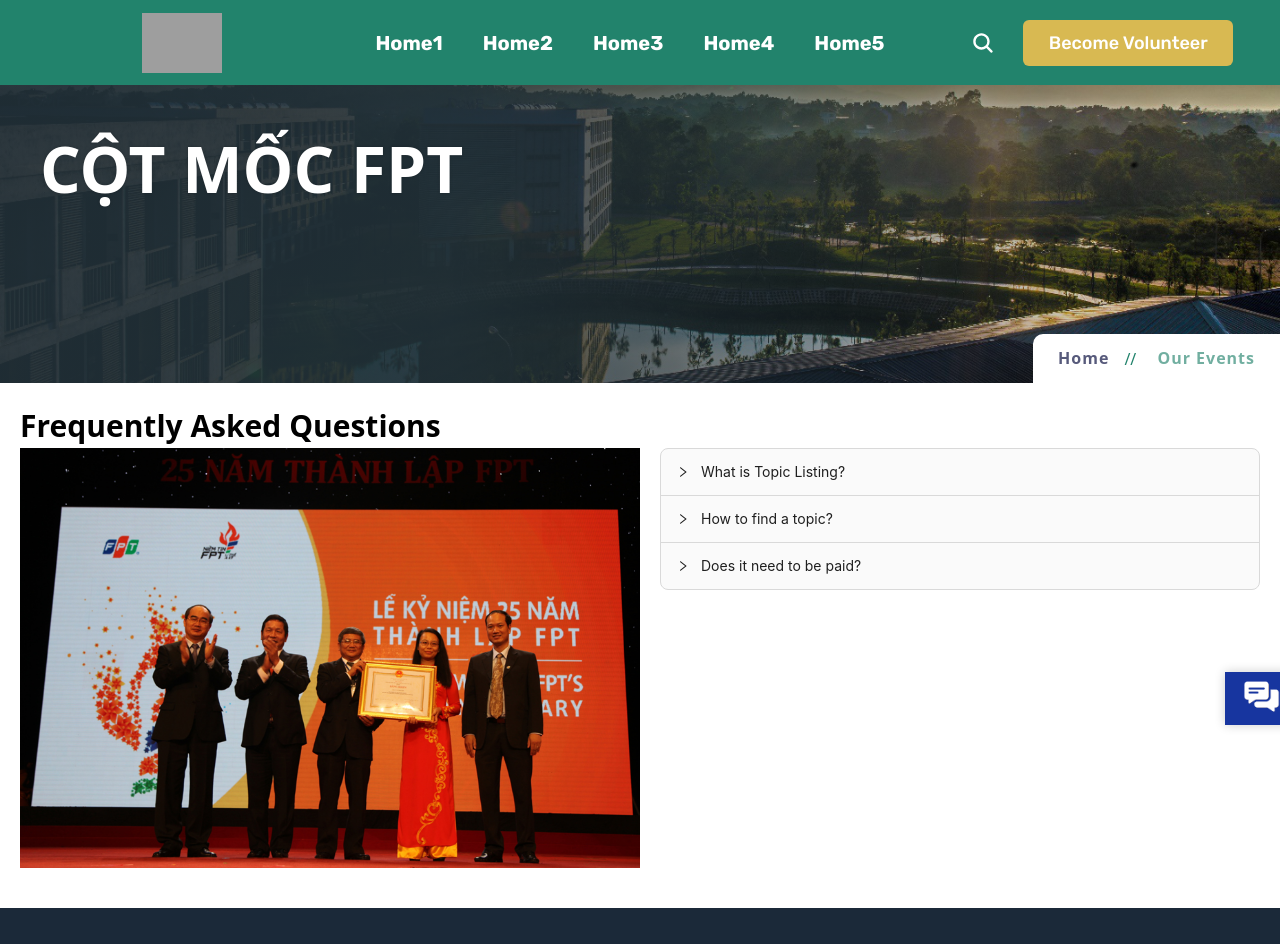
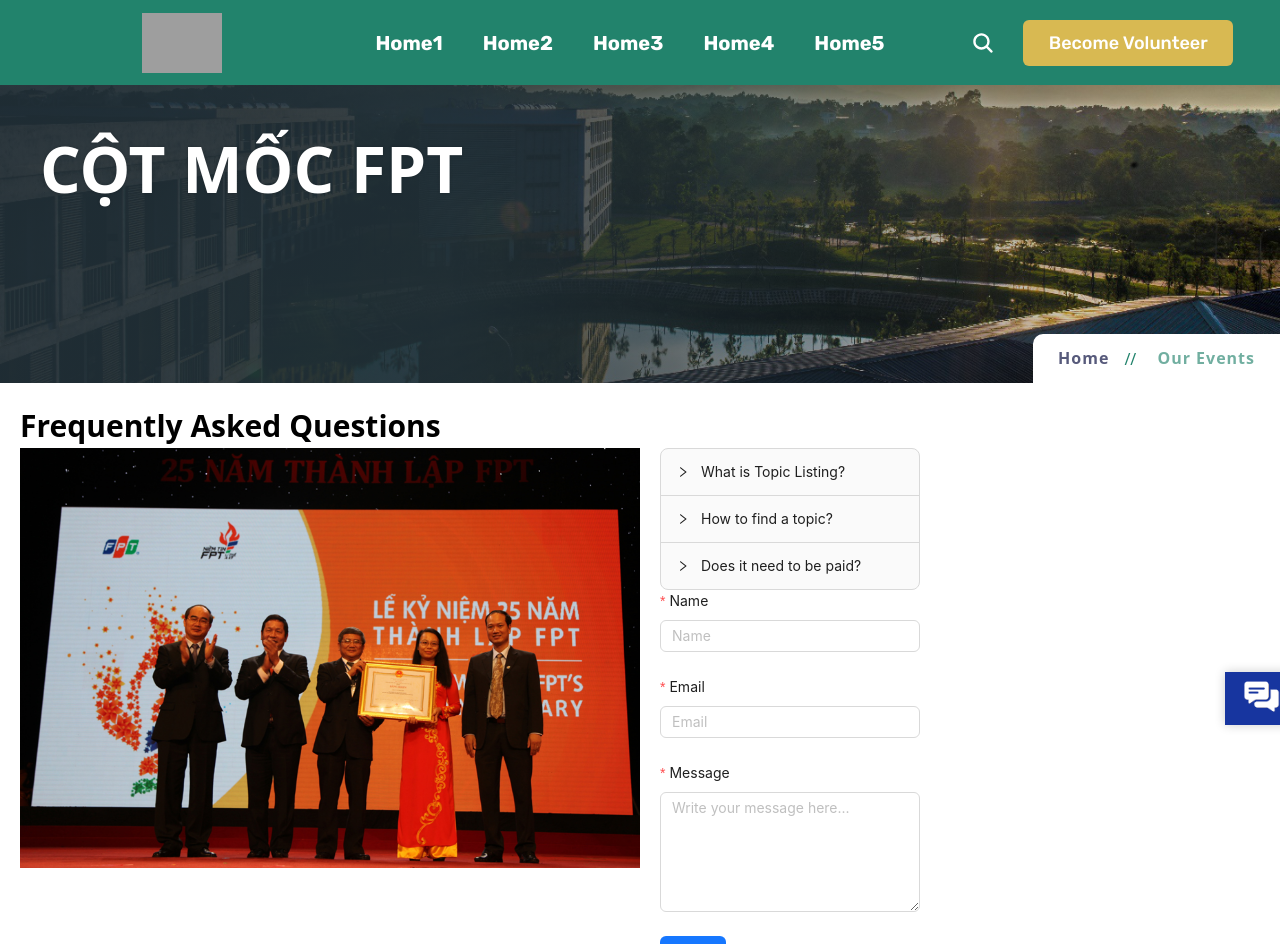
Before and after one commit to FU-INNO/INNO-FPT, a React (Vite) app: page /question in a window 1280 px wide. Shown: the top 944 px of the page. Built offline with nearby package versions, Linux system fonts and the light colour scheme; grey boxes are pictures that could not be loaded; the HTML template or start-up script is replaced by a standard one.

Commit message:
feat: send to mail

```diff
--- a/package.json
+++ b/package.json
@@ -11,6 +11,7 @@
   },
   "dependencies": {
     "@ant-design/icons": "^5.3.7",
+    "@emailjs/browser": "^4.3.3",
     "@fortawesome/free-brands-svg-icons": "^6.5.2",
     "@fortawesome/react-fontawesome": "^0.2.2",
     "@react-spring/web": "^9.7.3",
--- /dev/null
+++ b/src/components/Contact.jsx
@@ -0,0 +1,61 @@
+import { useRef } from 'react';
+import { Form, Input, Button } from 'antd';
+import emailjs from '@emailjs/browser';
+
+export const ContactUs = () => {
+  const form = useRef();
+
+  const sendEmail = (e) => {
+    e.preventDefault();
+
+    emailjs
+      .sendForm('YOUR_SERVICE_ID', 'YOUR_TEMPLATE_ID', form.current, 'YOUR_PUBLIC_KEY')
+      .then(
+        () => {
+          console.log('SUCCESS!');
+        },
+        (error) => {
+          console.log('FAILED...', error.text);
+        }
+      );
+  };
+
+  return (
+    <Form ref={form} layout="vertical" onSubmitCapture={sendEmail}>
+      <Form.Item
+        label="Name"
+        name="user_name"
+        rules={[{ required: true, message: 'Please enter your name' }]}
+      >
+        <Input placeholder="Name" />
+      </Form.Item>
+
+      <Form.Item
+        label="Email"
+        name="user_email"
+        rules={[
+          { required: true, message: 'Please enter your email' },
+          { type: 'email', message: 'Please enter a valid email' }
+        ]}
+      >
+        <Input placeholder="Email" />
+      </Form.Item>
+
+      <Form.Item
+        label="Message"
+        name="message"
+        rules={[{ required: true, message: 'Please enter your message' }]}
+      >
+        <Input.TextArea rows={5} placeholder="Write your message here..." />
+      </Form.Item>
+
+      <Form.Item>
+        <Button type="primary" htmlType="submit">
+          Send
+        </Button>
+      </Form.Item>
+    </Form>
+  );
+};
+
+export default ContactUs;
--- a/src/components/Question.jsx
+++ b/src/components/Question.jsx
@@ -1,5 +1,6 @@
 import { Collapse } from 'antd';
 import imageFpt from '../assets/fpt.jpg'
+import ContactForm from './Contact'
 import "../styles/Question.css";
 
 
@@ -39,7 +40,11 @@
       <h2>Frequently Asked Questions</h2>
       <img src={imageFpt} alt="FAQ" className="faq-image" />
     </div>
+    <div className="faq-body">
     <Collapse items={items} className="faq-collapse" />
+    <ContactForm/>
+    </div>
+
   </div>
   );
 
--- a/src/styles/Question.css
+++ b/src/styles/Question.css
@@ -35,6 +35,11 @@
   margin-top: 45px;
 }
 
+.faq-body{
+  display: flex;
+  flex-direction: column;
+}
+
 @media (max-width: 768px) {
   .faq-container {
     flex-direction: column;
```
Also changed, not shown: 1 other file (tests, documents, lock files or other folders).
